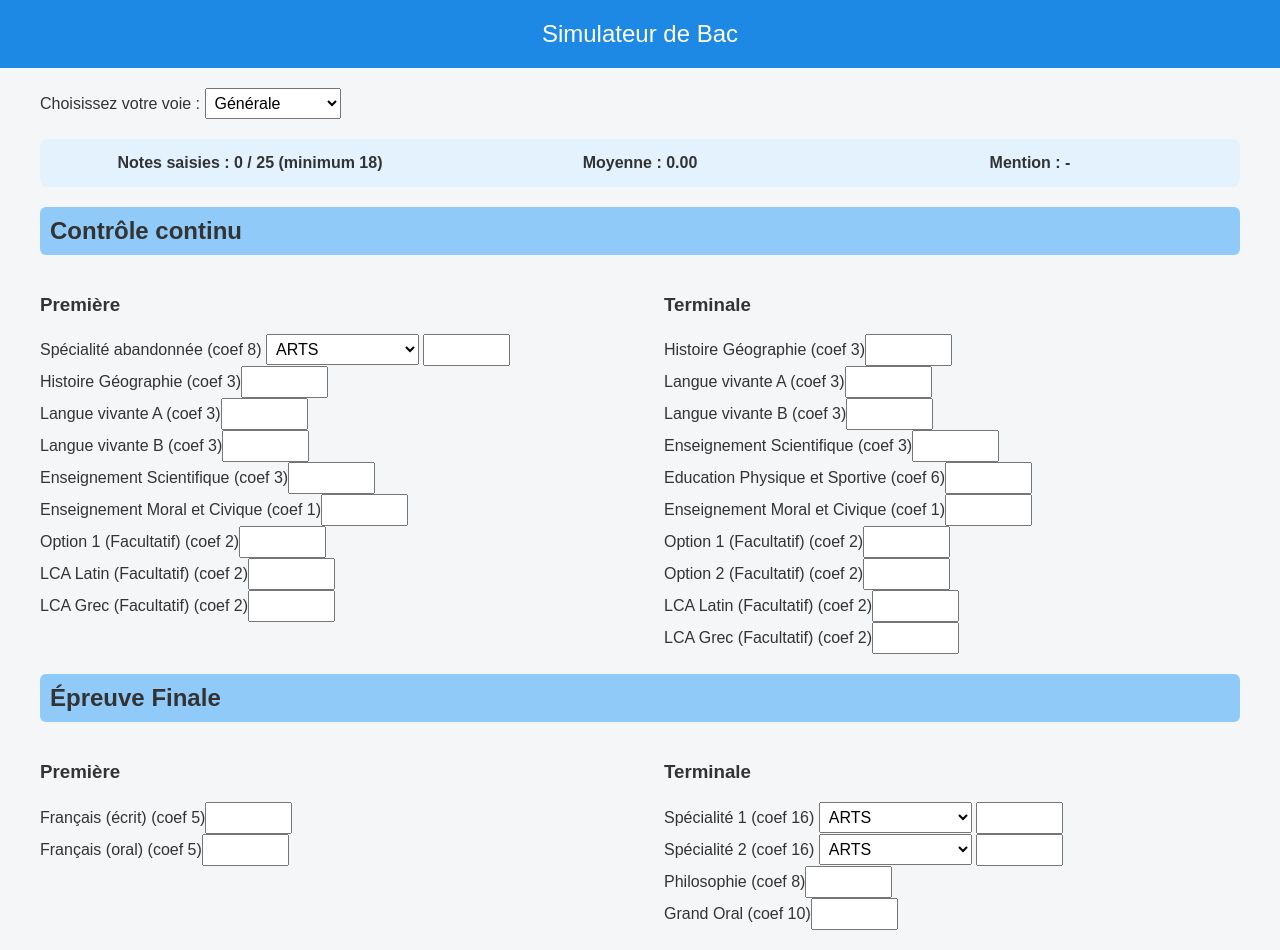
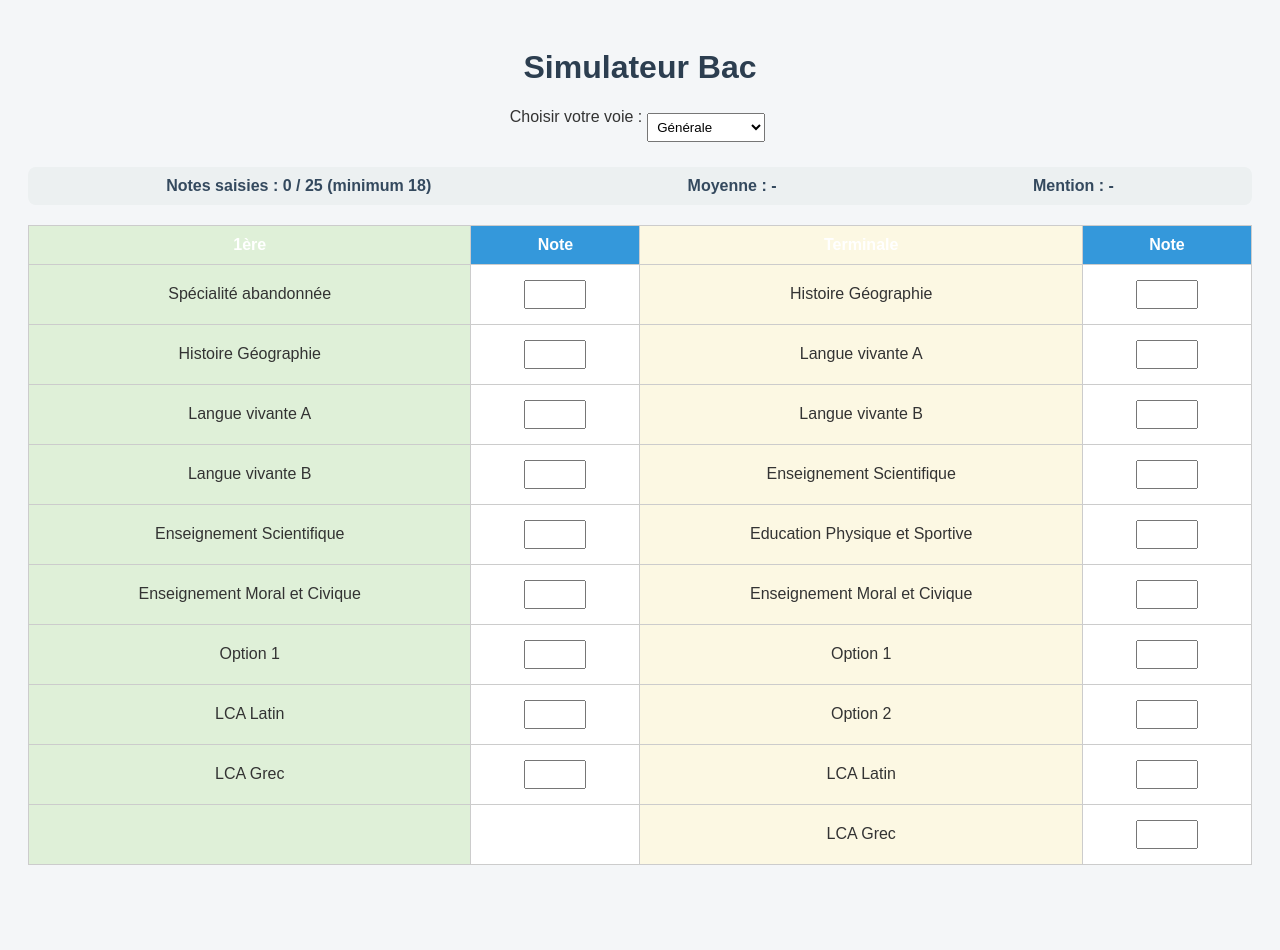
Before and after one commit to simulateurbac/simulateurnotebac, a plain HTML site: page index.html in a window 1280 px wide. After the commit the page ends 893 px from the top, so only its background shows below. Drawn offline with Linux system fonts and the light colour scheme.

Commit message:
index.html

```diff
--- a/index.html
+++ b/index.html
@@ -1,243 +1,201 @@
 <!DOCTYPE html>
 <html lang="fr">
 <head>
-  <meta charset="UTF-8">
+  <meta charset="UTF-8" />
+  <meta name="viewport" content="width=device-width, initial-scale=1.0" />
   <title>Simulateur Bac</title>
   <style>
     body {
       font-family: Arial, sans-serif;
       background-color: #f4f6f8;
-      margin: 0;
-      padding: 0;
       color: #333;
+      padding: 20px;
     }
-    header {
-      background-color: #1e88e5;
-      color: white;
-      padding: 20px;
+    h1 {
       text-align: center;
-      font-size: 24px;
+      color: #2c3e50;
     }
-    .container {
-      padding: 20px;
-      max-width: 1200px;
-      margin: auto;
-    }
-    .selector {
+    .header {
+      display: flex;
+      justify-content: center;
       margin-bottom: 20px;
     }
     select, input[type="number"] {
       padding: 5px;
-      font-size: 16px;
+      margin: 5px;
     }
     .stats {
       display: flex;
-      justify-content: space-between;
-      background-color: #e3f2fd;
-      padding: 15px;
-      margin-bottom: 20px;
+      justify-content: space-around;
+      margin: 20px 0;
+      background-color: #ecf0f1;
+      padding: 10px;
       border-radius: 8px;
     }
-    .stat {
-      flex: 1;
-      text-align: center;
+    .stats div {
       font-weight: bold;
+      color: #34495e;
     }
-    h2 {
-      background-color: #90caf9;
-      padding: 10px;
-      border-radius: 6px;
+    .section {
+      margin: 20px 0;
     }
     table {
       width: 100%;
       border-collapse: collapse;
-      margin-bottom: 40px;
+      margin-top: 10px;
+      background-color: #ffffff;
     }
     th, td {
       border: 1px solid #ccc;
       padding: 10px;
-      text-align: left;
+      text-align: center;
     }
     th {
-      background-color: #bbdefb;
+      background-color: #3498db;
+      color: white;
     }
-    td input {
-      width: 100%;
+    .left {
+      background-color: #dff0d8;
     }
-    .column-container {
-      display: flex;
-      justify-content: space-between;
-      gap: 20px;
-    }
-    .column {
-      width: 48%;
+    .right {
+      background-color: #fcf8e3;
     }
   </style>
 </head>
 <body>
-  <header>Simulateur de Bac</header>
-  <div class="container">
-    <div class="selector">
-      <label for="voie">Choisissez votre voie :</label>
-      <select id="voie" onchange="changerVoie()">
+  <h1>Simulateur Bac</h1>
+  <div class="header">
+    <label for="voie">Choisir votre voie :</label>
+    <select id="voie">
       <option value="generale">Générale</option>
       <option value="technologique">Technologique</option>
     </select>
   </div>
 
   <div class="stats">
-      <div class="stat" id="notesSaisies">Notes saisies : 0 / 25 (minimum 18)</div>
-      <div class="stat" id="moyenne">Moyenne : 0.00</div>
-      <div class="stat" id="mention">Mention : -</div>
+    <div>Notes saisies : <span id="notesCount">0</span> / 25 (minimum 18)</div>
+    <div>Moyenne : <span id="moyenne">-</span></div>
+    <div>Mention : <span id="mention">-</span></div>
   </div>
 
-    <h2>Contrôle continu</h2>
-    <div class="column-container">
-      <div class="column">
-        <h3>Première</h3>
-        <div id="premiere-continu"></div>
-      </div>
-      <div class="column">
-        <h3>Terminale</h3>
-        <div id="terminale-continu"></div>
-      </div>
-    </div>
-
-    <h2>Épreuve Finale</h2>
-    <div class="column-container">
-      <div class="column">
-        <h3>Première</h3>
-        <div id="premiere-final"></div>
-      </div>
-      <div class="column">
-        <h3>Terminale</h3>
-        <div id="terminale-final"></div>
-      </div>
-    </div>
-  </div>
+  <!-- CONTENU DYNAMIQUE ICI -->
+  <div id="contenu"></div>
 
   <script>
-    let notes = [];
+    const voieSelect = document.getElementById("voie");
+    const notesCount = document.getElementById("notesCount");
+    const moyenneDisplay = document.getElementById("moyenne");
+    const mentionDisplay = document.getElementById("mention");
+    const contenu = document.getElementById("contenu");
 
-    function createRow(matiere, coeff, id) {
-      return `<div><label>${matiere} (coef ${coeff})</label><input type="number" min="0" max="20" step="0.1" onchange="updateNote(this, ${coeff})" data-id="${id}"></div>`;
+    const matieres = {
+      generale: [
+        { nom: "Spécialité abandonnée", coeff: 8, saisie: true },
+        { nom: "Histoire Géographie", coeff: 3 },
+        { nom: "Langue vivante A", coeff: 3 },
+        { nom: "Langue vivante B", coeff: 3 },
+        { nom: "Enseignement Scientifique", coeff: 3 },
+        { nom: "Enseignement Moral et Civique", coeff: 1 },
+        { nom: "Option 1", coeff: 2 },
+        { nom: "LCA Latin", coeff: 2 },
+        { nom: "LCA Grec", coeff: 2 },
+      ],
+      generaleT: [
+        { nom: "Histoire Géographie", coeff: 3 },
+        { nom: "Langue vivante A", coeff: 3 },
+        { nom: "Langue vivante B", coeff: 3 },
+        { nom: "Enseignement Scientifique", coeff: 3 },
+        { nom: "Education Physique et Sportive", coeff: 6 },
+        { nom: "Enseignement Moral et Civique", coeff: 1 },
+        { nom: "Option 1", coeff: 2 },
+        { nom: "Option 2", coeff: 2 },
+        { nom: "LCA Latin", coeff: 2 },
+        { nom: "LCA Grec", coeff: 2 },
+      ]
+    };
+
+    voieSelect.addEventListener("change", () => {
+      // Supprime le contenu précédent et réinitialise les stats
+      contenu.innerHTML = "";
+      moyenneDisplay.textContent = "-";
+      mentionDisplay.textContent = "-";
+      notesCount.textContent = "0";
+      genererTableau(voieSelect.value);
+    });
+
+    function genererTableau(voie) {
+      const matieresPremiere = voie === "generale" ? matieres.generale : matieres.generale;
+      const matieresTerminale = voie === "generale" ? matieres.generaleT : matieres.generaleT;
+
+      const table = document.createElement("table");
+      const header = document.createElement("tr");
+      header.innerHTML = `
+        <th class="left">1ère</th>
+        <th>Note</th>
+        <th class="right">Terminale</th>
+        <th>Note</th>
+      `;
+      table.appendChild(header);
+
+      const maxLignes = Math.max(matieresPremiere.length, matieresTerminale.length);
+      for (let i = 0; i < maxLignes; i++) {
+        const row = document.createElement("tr");
+        const matiereP = matieresPremiere[i];
+        const matiereT = matieresTerminale[i];
+
+        row.innerHTML = `
+          <td class="left">${matiereP ? matiereP.nom : ""}</td>
+          <td>${matiereP ? `<input type="number" min="0" max="20" data-coeff="${matiereP.coeff}" />` : ""}</td>
+          <td class="right">${matiereT ? matiereT.nom : ""}</td>
+          <td>${matiereT ? `<input type="number" min="0" max="20" data-coeff="${matiereT.coeff}" />` : ""}</td>
+        `;
+
+        table.appendChild(row);
       }
 
-    function createSelectRow(label, options, coeff, id) {
-      let optionsHTML = options.map(o => `<option value="${o}">${o}</option>`).join('');
-      return `
-        <div>
-          <label>${label} (coef ${coeff})</label>
-          <select onchange="">${optionsHTML}</select>
-          <input type="number" min="0" max="20" step="0.1" onchange="updateNote(this, ${coeff})" data-id="${id}">
-        </div>`;
+      contenu.appendChild(table);
+      document.querySelectorAll("input[type=number]").forEach(input => {
+        input.addEventListener("input", calculer);
+      });
     }
 
-    function updateNote(input, coeff) {
-      const id = input.dataset.id;
-      const value = parseFloat(input.value);
-      const index = notes.findIndex(n => n.id === id);
-      if (!isNaN(value)) {
-        if (index >= 0) {
-          notes[index].val = value;
+    function calculer() {
+      let totalPoints = 0;
+      let totalCoeff = 0;
+      let notesRenseignees = 0;
+
+      document.querySelectorAll("input[type=number]").forEach(input => {
+        const valeur = parseFloat(input.value);
+        const coeff = parseFloat(input.dataset.coeff);
+        if (!isNaN(valeur)) {
+          totalPoints += valeur * coeff;
+          totalCoeff += coeff;
+          notesRenseignees++;
+        }
+      });
+
+      const moyenne = totalPoints / totalCoeff;
+      moyenneDisplay.textContent = isNaN(moyenne) ? "-" : moyenne.toFixed(2);
+      notesCount.textContent = notesRenseignees;
+
+      let mention = "-";
+      if (moyenne >= 16) {
+        mention = "Très bien";
+      } else if (moyenne >= 14) {
+        mention = "Bien";
+      } else if (moyenne >= 12) {
+        mention = "Assez bien";
+      } else if (moyenne >= 10) {
+        mention = "Admis";
       } else {
-          notes.push({ id, val: value, coeff });
-        }
-      } else {
-        if (index >= 0) notes.splice(index, 1);
-      }
-      updateStats();
+        mention = "Ajourné(e)";
       }
 
-    function updateStats() {
-      const totalCoeff = notes.reduce((sum, n) => sum + n.coeff, 0);
-      const totalPoints = notes.reduce((sum, n) => sum + n.coeff * n.val, 0);
-      const moyenne = totalCoeff ? (totalPoints / totalCoeff) : 0;
-      const noteCount = notes.length;
-      document.getElementById('notesSaisies').innerText = `Notes saisies : ${noteCount} / 25 (minimum 18)`;
-      document.getElementById('moyenne').innerText = `Moyenne : ${moyenne.toFixed(2)}`;
-      let mention = '-';
-      if (moyenne >= 16) mention = 'Très Bien';
-      else if (moyenne >= 14) mention = 'Bien';
-      else if (moyenne >= 12) mention = 'Assez Bien';
-      else if (moyenne >= 10) mention = 'Passable';
-      document.getElementById('mention').innerText = `Mention : ${mention}`;
+      mentionDisplay.textContent = isNaN(moyenne) ? "-" : mention;
     }
 
-    function changerVoie() {
-      notes = [];
-      updateStats();
-      const voie = document.getElementById('voie').value;
-      const generalSpec = ["ARTS", "BIO ECO", "HGGSP", "HLP", "LLCER", "LLCA", "Mathématiques", "NSI", "Physique-Chimie", "SES", "SI", "SVT"];
-      const technoSpec = ["Physique-Chimie pour la santé", "Sciences de gestion et numérique"];
-
-      const premiereContinu = document.getElementById('premiere-continu');
-      const terminaleContinu = document.getElementById('terminale-continu');
-      const premiereFinal = document.getElementById('premiere-final');
-      const terminaleFinal = document.getElementById('terminale-final');
-      premiereContinu.innerHTML = '';
-      terminaleContinu.innerHTML = '';
-      premiereFinal.innerHTML = '';
-      terminaleFinal.innerHTML = '';
-
-      if (voie === 'generale') {
-        premiereContinu.innerHTML += createSelectRow("Spécialité abandonnée", generalSpec, 8, "cont1");
-        premiereContinu.innerHTML += createRow("Histoire Géographie", 3, "cont2");
-        premiereContinu.innerHTML += createRow("Langue vivante A", 3, "cont3");
-        premiereContinu.innerHTML += createRow("Langue vivante B", 3, "cont4");
-        premiereContinu.innerHTML += createRow("Enseignement Scientifique", 3, "cont5");
-        premiereContinu.innerHTML += createRow("Enseignement Moral et Civique", 1, "cont6");
-        premiereContinu.innerHTML += createRow("Option 1 (Facultatif)", 2, "cont7");
-        premiereContinu.innerHTML += createRow("LCA Latin (Facultatif)", 2, "cont8");
-        premiereContinu.innerHTML += createRow("LCA Grec (Facultatif)", 2, "cont9");
-
-        terminaleContinu.innerHTML += createRow("Histoire Géographie", 3, "cont10");
-        terminaleContinu.innerHTML += createRow("Langue vivante A", 3, "cont11");
-        terminaleContinu.innerHTML += createRow("Langue vivante B", 3, "cont12");
-        terminaleContinu.innerHTML += createRow("Enseignement Scientifique", 3, "cont13");
-        terminaleContinu.innerHTML += createRow("Education Physique et Sportive", 6, "cont14");
-        terminaleContinu.innerHTML += createRow("Enseignement Moral et Civique", 1, "cont15");
-        terminaleContinu.innerHTML += createRow("Option 1 (Facultatif)", 2, "cont16");
-        terminaleContinu.innerHTML += createRow("Option 2 (Facultatif)", 2, "cont17");
-        terminaleContinu.innerHTML += createRow("LCA Latin (Facultatif)", 2, "cont18");
-        terminaleContinu.innerHTML += createRow("LCA Grec (Facultatif)", 2, "cont19");
-
-        premiereFinal.innerHTML += createRow("Français (écrit)", 5, "final1");
-        premiereFinal.innerHTML += createRow("Français (oral)", 5, "final2");
-        terminaleFinal.innerHTML += createSelectRow("Spécialité 1", generalSpec, 16, "final3");
-        terminaleFinal.innerHTML += createSelectRow("Spécialité 2", generalSpec, 16, "final4");
-        terminaleFinal.innerHTML += createRow("Philosophie", 8, "final5");
-        terminaleFinal.innerHTML += createRow("Grand Oral", 10, "final6");
-
-      } else {
-        premiereContinu.innerHTML += createSelectRow("Spécialité abandonnée", technoSpec, 8, "cont1");
-        premiereContinu.innerHTML += createRow("Physique-Chimie pour la santé", 3, "cont2");
-        premiereContinu.innerHTML += createRow("Histoire Géographie", 3, "cont3");
-        premiereContinu.innerHTML += createRow("Langue vivante A", 3, "cont4");
-        premiereContinu.innerHTML += createRow("Langue vivante B", 3, "cont5");
-        premiereContinu.innerHTML += createRow("Mathématiques", 3, "cont6");
-        premiereContinu.innerHTML += createRow("Enseignement Moral et Civique", 1, "cont7");
-        premiereContinu.innerHTML += createRow("Option 1 (Facultatif)", 2, "cont8");
-        premiereContinu.innerHTML += createRow("Option 2 (Facultatif)", 2, "cont9");
-
-        terminaleContinu.innerHTML += createRow("Histoire Géographie", 3, "cont10");
-        terminaleContinu.innerHTML += createRow("Langue vivante A", 3, "cont11");
-        terminaleContinu.innerHTML += createRow("Langue vivante B", 3, "cont12");
-        terminaleContinu.innerHTML += createRow("Mathématiques", 3, "cont13");
-        terminaleContinu.innerHTML += createRow("Education Physique et Sportive", 6, "cont14");
-        terminaleContinu.innerHTML += createRow("Enseignement Moral et Civique", 1, "cont15");
-        terminaleContinu.innerHTML += createRow("Option 1 (Facultatif)", 2, "cont16");
-        terminaleContinu.innerHTML += createRow("Option 2 (Facultatif)", 2, "cont17");
-
-        premiereFinal.innerHTML += createRow("Français (écrit)", 5, "final1");
-        premiereFinal.innerHTML += createRow("Français (oral)", 5, "final2");
-        terminaleFinal.innerHTML += createSelectRow("Spécialité 1", technoSpec, 16, "final3");
-        terminaleFinal.innerHTML += createRow("Philosophie", 8, "final4");
-        terminaleFinal.innerHTML += createRow("Grand Oral", 10, "final5");
-      }
-    }
-
-    changerVoie();
+    // Lancer au chargement initial
+    genererTableau("generale");
   </script>
 </body>
 </html>
```
Lines whose indentation alone changed are shown as unchanged.
